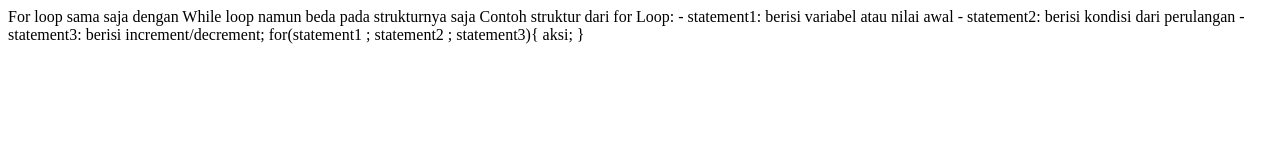
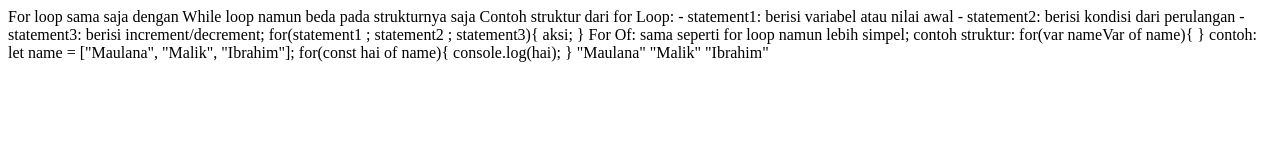
Before and after one commit to mallexibra/belajar-javascript-dasar, a plain HTML site: page for.html in a window 1280 px wide. Drawn offline with Linux system fonts and the light colour scheme.

Commit message:
Commit baru lagi

```diff
--- a/for.html
+++ b/for.html
@@ -19,5 +19,22 @@ for(statement1 ; statement2 ; statement3){
     aksi;
 }
 
+For Of: sama seperti for loop namun lebih simpel;
+contoh struktur:
+for(var nameVar of name){
+
+}
+contoh:
+let name = ["Maulana", "Malik", "Ibrahim"];
+
+for(const hai of name){
+    console.log(hai);
+}
+
+<!-- Output -->
+"Maulana"
+"Malik"
+"Ibrahim"
+
 </body>
 </html>
```
Also changed, not shown: function.html (+4 -3 lines), nilai-dan-tipedata.txt.
